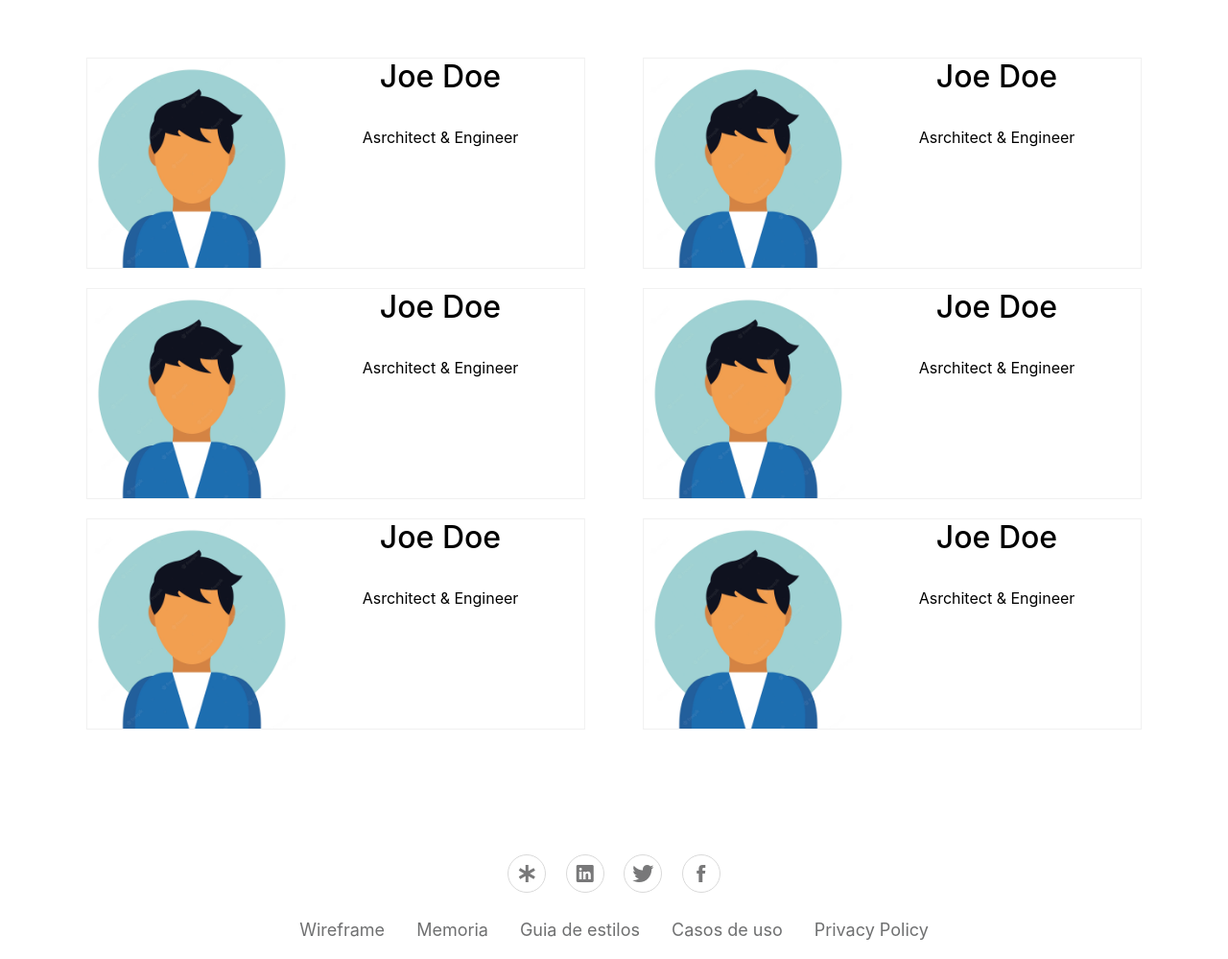
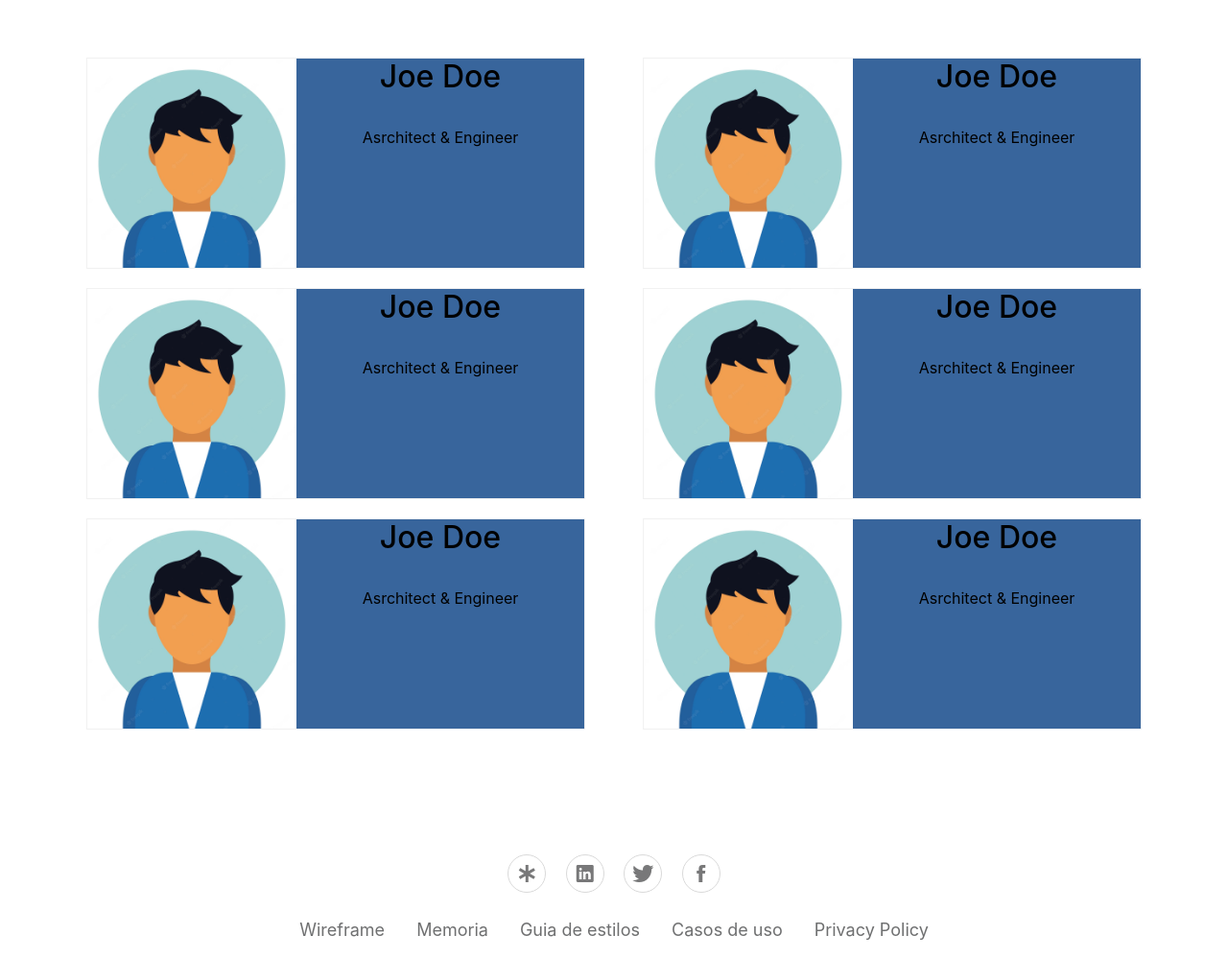
Before and after one commit to btorrent21/projecte, a PHP site: page /medicos.html in a window 1280 px wide. Shown: the part 160-1159 px from the top of the page at 96% size. Run offline with PHP 8.4, Linux system fonts and the light colour scheme.

Commit message:
Update CSS-medico.css

```diff
--- a/CSS/CSS-medico.css
+++ b/CSS/CSS-medico.css
@@ -167,14 +167,14 @@ background-color: #38659c;
 
   /* Style the front side (fallback if image is missing) */
   .flip-card-front {
-    background-color: #ffffff;
+    background-color: #38659c;
     color: black;
     display: flex;
   }
 
   /* Style the back side */
   .flip-card-back {
-    background-color: #ffffff;
+    background-color: #38659c;
     color: black;
     transform: rotateY(180deg);
     text-align: center;
```
